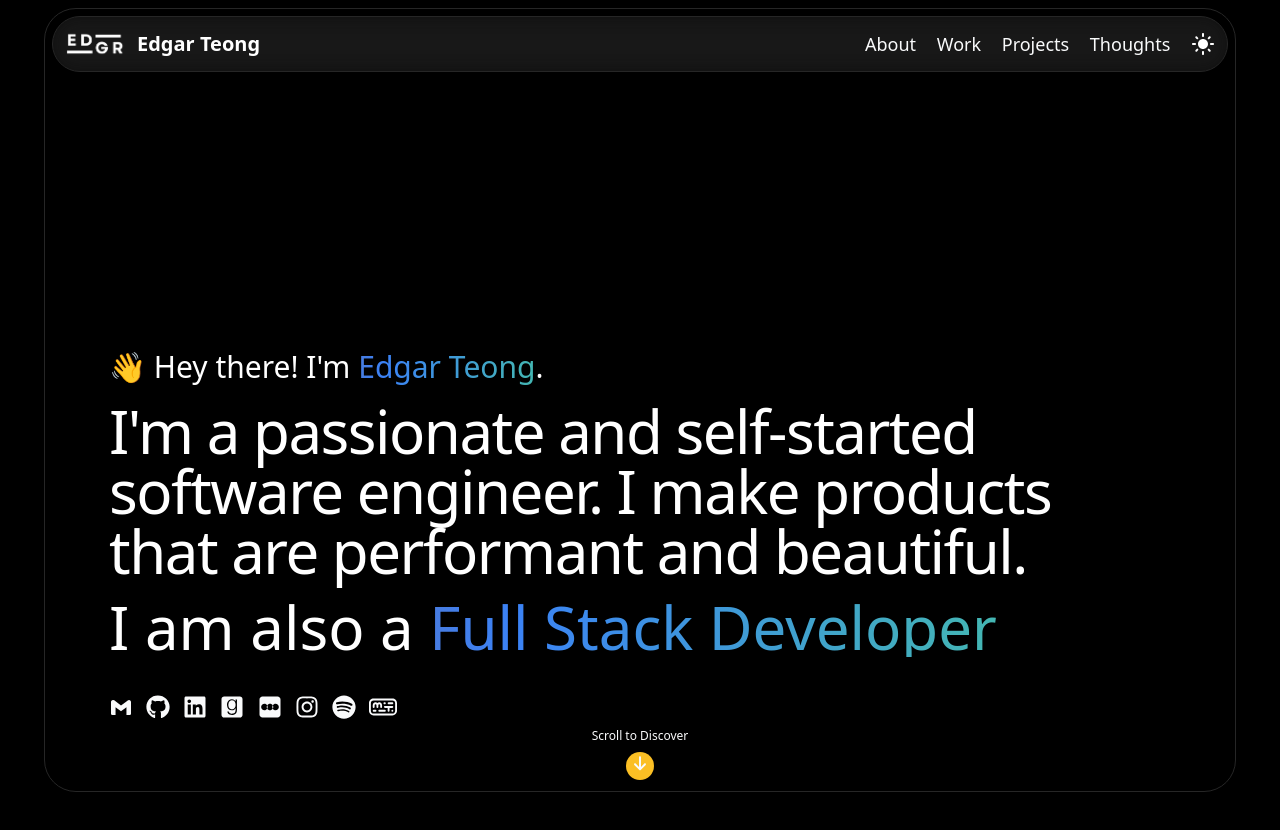
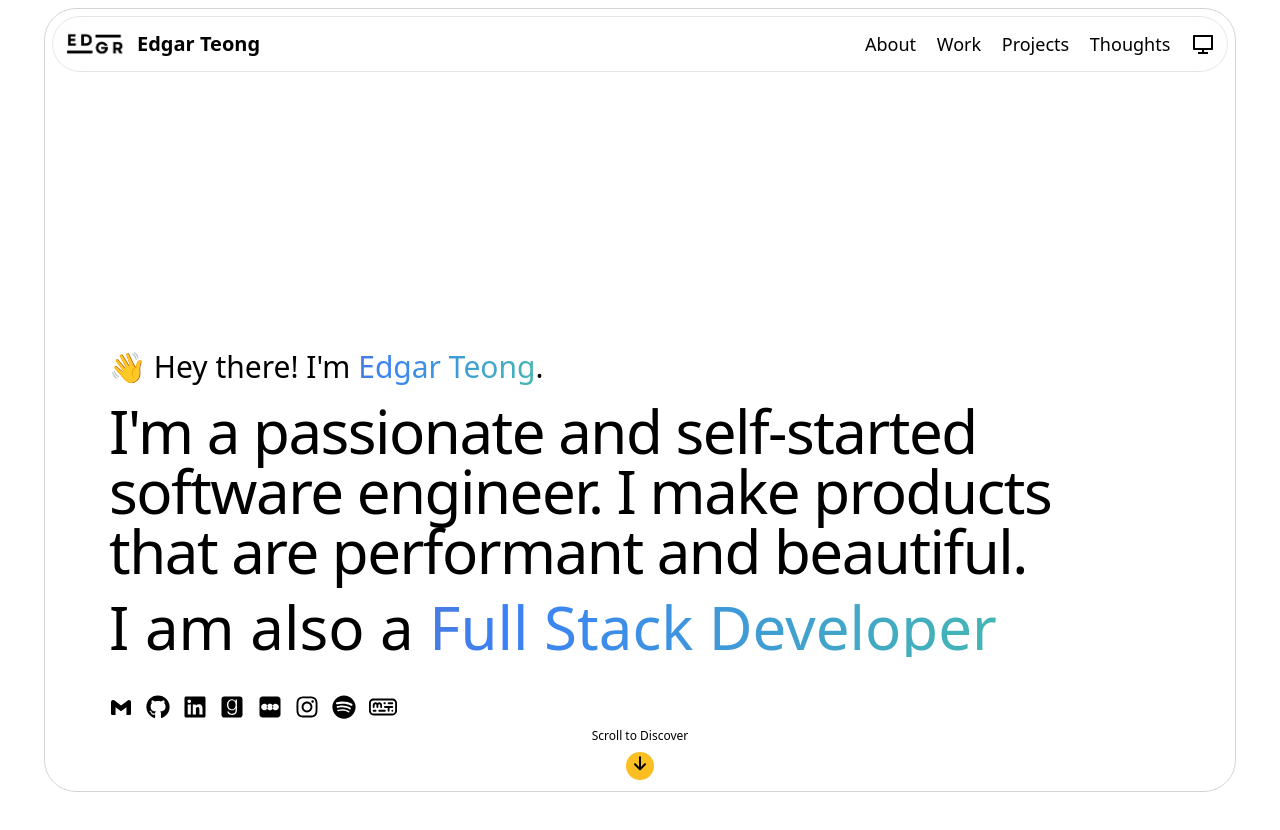
Before and after one commit to safarinexus/edgar-teong, a React (Vite) app: page / in a window 1280 px wide. Shown: the top 830 px of the page. Built offline with nearby package versions, Linux system fonts and the light colour scheme.

Commit message:
added user pref darkmode

```diff
--- a/src/components/Header/DarkMode.tsx
+++ b/src/components/Header/DarkMode.tsx
@@ -1,31 +1,39 @@
 import { useState, useEffect } from "react";
 import { MdDarkMode } from "react-icons/md";
 import { MdLightMode } from "react-icons/md";
+import { RiComputerLine } from "react-icons/ri";
+
 
 export default function DarkMode() {
-
     const [darkMode, setDarkMode] = useState<string>(() => {
-        if (localStorage.getItem("darkMode") == null || localStorage.getItem("darkMode") === "true") {
-            return "true";
+        const mode = localStorage.getItem("darkMode");
+        if (mode === null || typeof mode === "undefined") {
+            return "user";
         } else {
-            return "false";
+            return mode
         }
       });
 
     useEffect(() => {
-        if (darkMode === "true") {
-        document.body.classList.add('dark');
-        } else if (darkMode === "false") {
-        document.body.classList.remove('dark');
+        if (darkMode === "dark") {
+            document.body.classList.add('dark');
+        } else if (darkMode === "light") {
+            document.body.classList.remove('dark');
+        } else if (darkMode === "user") {
+            if (window.matchMedia && window.matchMedia('(prefers-color-scheme: dark)').matches) {
+                document.body.classList.add('dark');
+            }
         }
         localStorage.setItem("darkMode", darkMode);
     }, [darkMode]);
 
     const handleClick = () => {
-        if (darkMode === "true") {
-            setDarkMode("false");
+        if (darkMode === "dark") {
+            setDarkMode("light");
+        } else if (darkMode === "light") {
+            setDarkMode("user");
         } else {
-            setDarkMode("true");
+            setDarkMode("dark");
         }
     }
 
@@ -34,7 +42,7 @@ export default function DarkMode() {
             className="size-6 hover:opacity-40 duration-500 transition-opacity motion-reduce:transition-none text-black dark:text-white z-10"
             onClick={handleClick}
         >
-            {darkMode === "true" ? (<MdLightMode className="size-6"/>) : (<MdDarkMode className="size-5"/>)}
+            {darkMode === "user" ? (<RiComputerLine className="size-6"/>) : darkMode === "light" ? (<MdLightMode className="size-6"/>) : (<MdDarkMode className="size-6"/>)}
         </button>
     )
 }
--- a/src/components/Thoughts/Thoughts.tsx
+++ b/src/components/Thoughts/Thoughts.tsx
@@ -5,7 +5,7 @@ const Thoughts = () => {
             border-neutral-300 dark:border-neutral-800 shadow-custom dark:shadow-custom-dark dark:bg-black"
             >
                 <h1 className="font-medium text-5xl">Coming Soon...</h1>
-                <p className="font-light text-base">Click my logo to head back 😉</p>
+                <p className="font-light text-base mt-2">Click my logo to head back 😉</p>
             </div>
         </div>
     )
```
Also changed, not shown: src/components/ScrollIndicator.tsx (+0 -8 lines).
